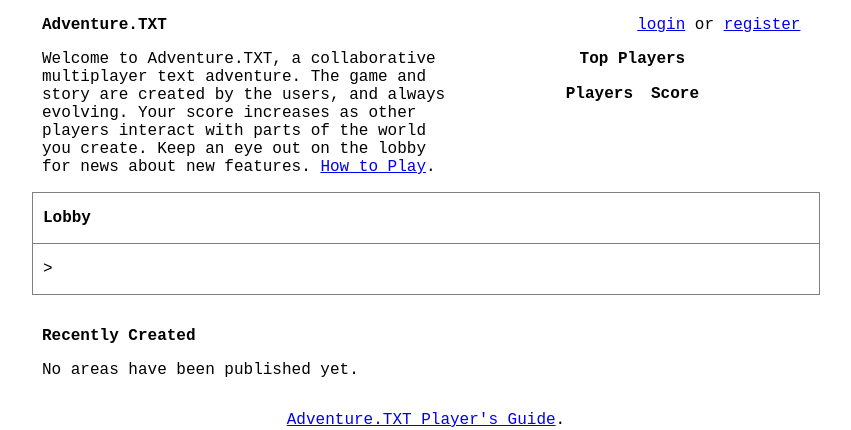
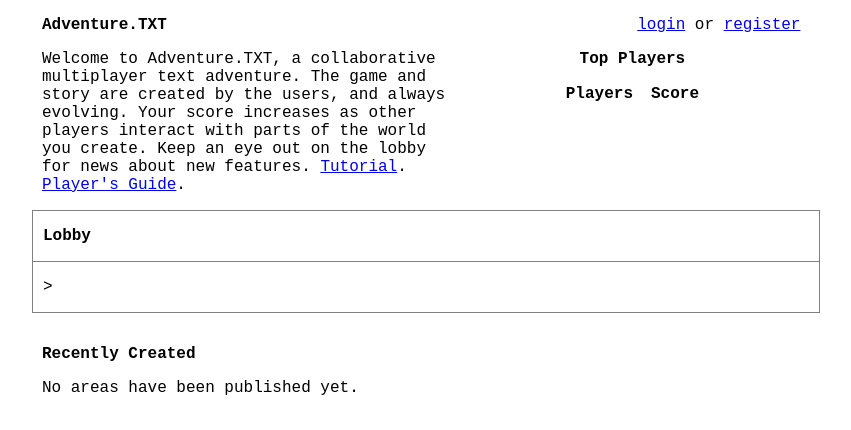
Before and after one commit to elplatt/Adventure664, a Django app: page /explore/ in a window 1280 px wide. Shown: the top 430 px of the page, without its empty margins (214-1065 px from the left). Run offline with Django 3.2, Linux system fonts and the light colour scheme; data comes from the database, SQL or seed files in the repository; data that the repository does not hold is empty.

Commit message:
Add link to tutorial.

```diff
--- a/explore/templates/explore/index.html
+++ b/explore/templates/explore/index.html
@@ -31,7 +31,9 @@
       Welcome to Adventure.TXT, a collaborative multiplayer text adventure.
       The game and story are created by the users, and always evolving.
       Your score increases as other players interact with parts of the world you create.
-      Keep an eye out on the lobby for news about new features. <a href="/guide">How to Play</a>.
+      Keep an eye out on the lobby for news about new features.
+      <a href="{% url 'tutorial:index' %}">Tutorial</a>.
+      <a href="/guide">Player's Guide</a>.
       </p>
     </div>
     <div id="top-players">
--- a/explore/templates/explore/room.html
+++ b/explore/templates/explore/room.html
@@ -109,6 +109,9 @@
       &gt; north<br/>
       &gt; Hello, World!
     </p>
+    <p>
+      Or try the <a href="{% url 'tutorial:index' %}">tutorial</a>.
+    </p>
   </div>
   {% endif %}
 {% endblock %}
```
